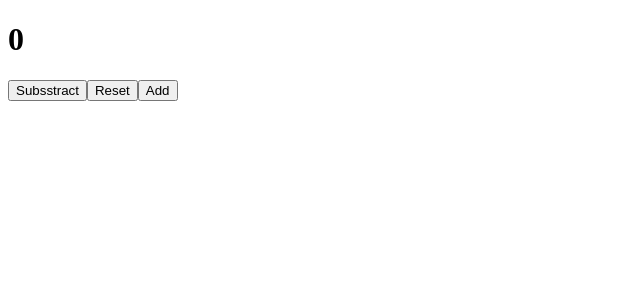
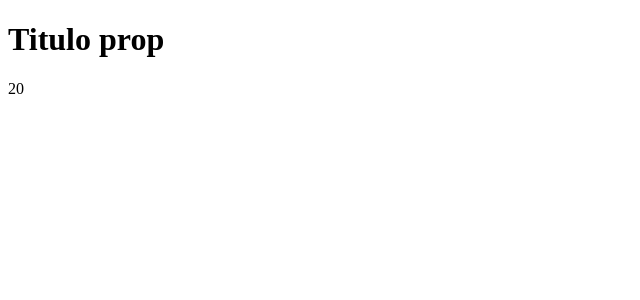
Before and after one commit to nicksiuxs/Challenges, a React (Vite) app in the folder React/: page / in a window 1280 px wide. Shown: the top 300 px of the page, without its empty margins (0-640 px from the left). Built offline with nearby package versions, Linux system fonts and the light colour scheme.

Commit message:
Add: proptypes exampe

```diff
--- a/React/package.json
+++ b/React/package.json
@@ -9,6 +9,7 @@
     "preview": "vite preview"
   },
   "dependencies": {
+    "prop-types": "^15.8.1",
     "react": "^18.2.0",
     "react-dom": "^18.2.0"
   },
--- a/React/src/App.jsx
+++ b/React/src/App.jsx
@@ -5,8 +5,8 @@ function App() {
 
   return (
     <div>
-      {/* <FirstApp /> */}
-      <CounterApp />
+      <FirstApp title='Titulo prop' sum={20} />
+      {/* <CounterApp /> */}
     </div>
   )
 }
--- a/React/src/components/FirstApp/FirstApp.jsx
+++ b/React/src/components/FirstApp/FirstApp.jsx
@@ -1,11 +1,23 @@
-import React from 'react'
+import React from 'react';
+import { number, string } from "prop-types";
 
-const FirstApp = () => {
+const FirstApp = ({ title, sum }) => {
     return (
-        <h1>
-            <spa>10</spa>
-        </h1>
+        <>
+            <h1>{title}</h1>
+            <span>{sum}</span>
+        </>
     )
 }
 
+FirstApp.propTypes = {
+    title: string.isRequired,
+    sum: number.isRequired
+}
+
+FirstApp.defaultProps = {
+    title: "No hay título",
+    sum: 20
+}
+
 export default FirstApp
```
Also changed, not shown: 1 other file (tests, documents, lock files or other folders).
